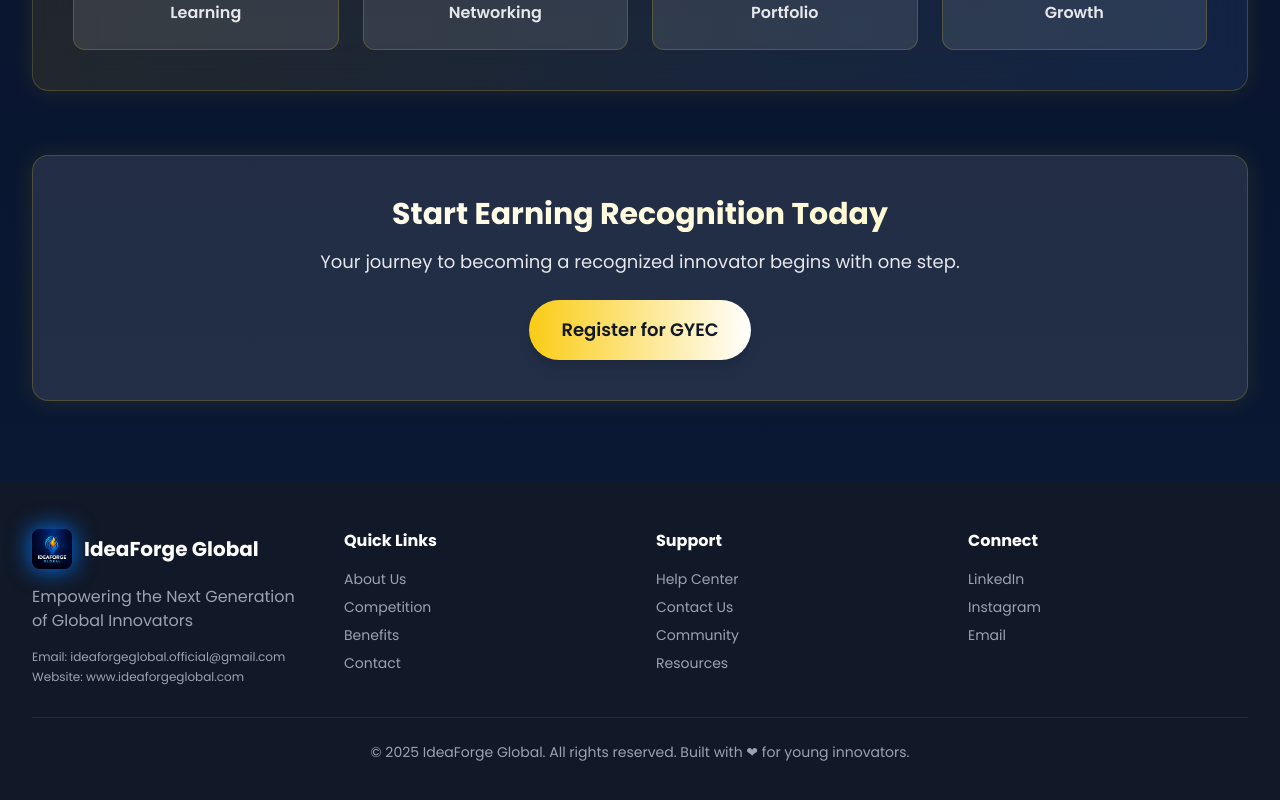
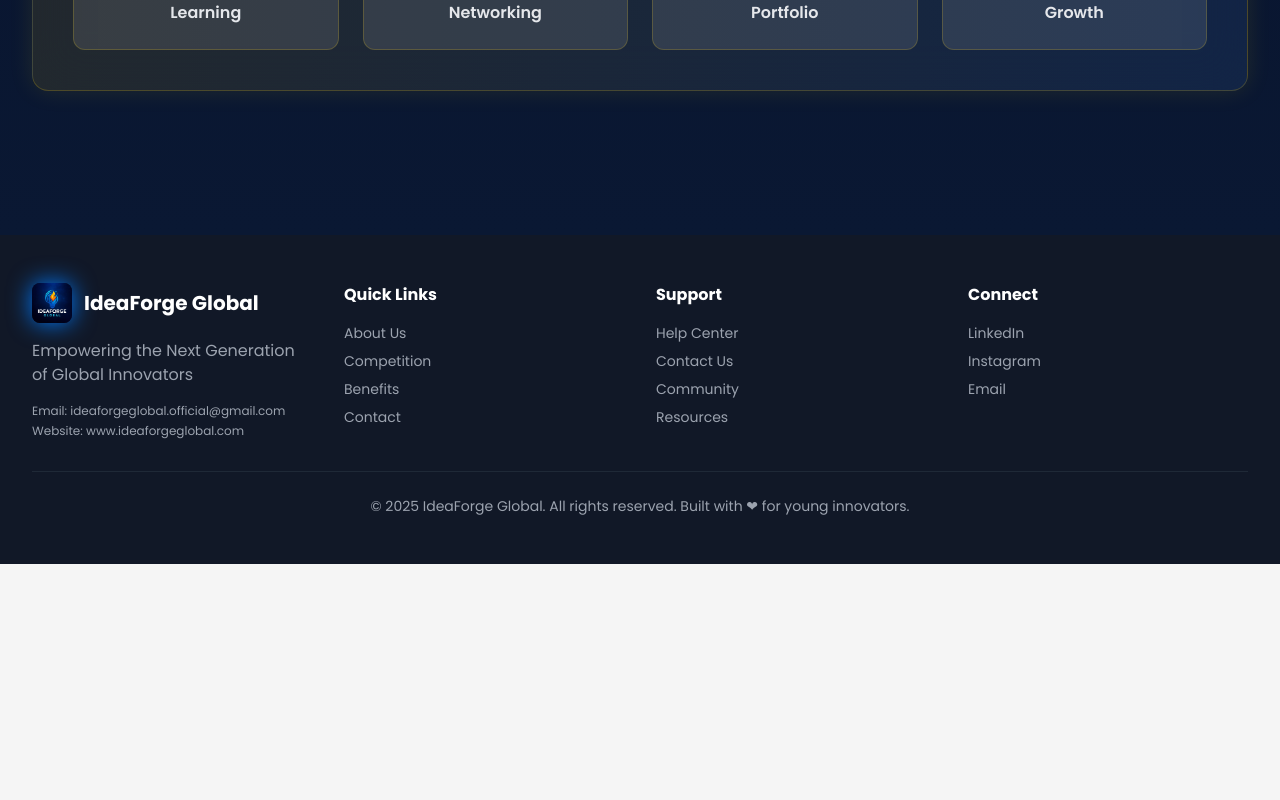
Before and after one commit to Pranjal070208/first-hello-voyage, a React (Vite) app: page /rewards in a window 1280 px wide. Shown: the part 1614-2414 px from the top of the page. After the commit the page ends 2178 px from the top, so only its background shows below. Built offline with nearby package versions, Linux system fonts and the light colour scheme; no server answers.

Commit message:
Visual edit in Lovable
Edited UI in Lovable

```diff
--- a/src/pages/RewardsPage.tsx
+++ b/src/pages/RewardsPage.tsx
@@ -90,17 +90,7 @@ const RewardsPage: React.FC = () => {
 
         {/* Call to Action */}
         <div className="mt-16 text-center animate-fade-in">
-          <div className="bg-white/10 backdrop-blur-xl border border-yellow-400/20 rounded-2xl p-10 shadow-[0_0_25px_rgba(255,215,0,0.1)]">
-            <h3 className="text-3xl font-bold mb-4 text-transparent bg-clip-text bg-gradient-flow">
-              Start Earning Recognition Today
-            </h3>
-            <p className="text-gray-200 text-lg mb-6">
-              Your journey to becoming a recognized innovator begins with one step.
-            </p>
-            <a href="/about#competition" className="inline-block px-8 py-4 rounded-full font-semibold text-lg text-gray-900 bg-gradient-to-r from-yellow-400 to-white hover:scale-105 transition-all shadow-lg">
-              Register for GYEC
-            </a>
-          </div>
+
         </div>
       </div>
     </section>;
```
